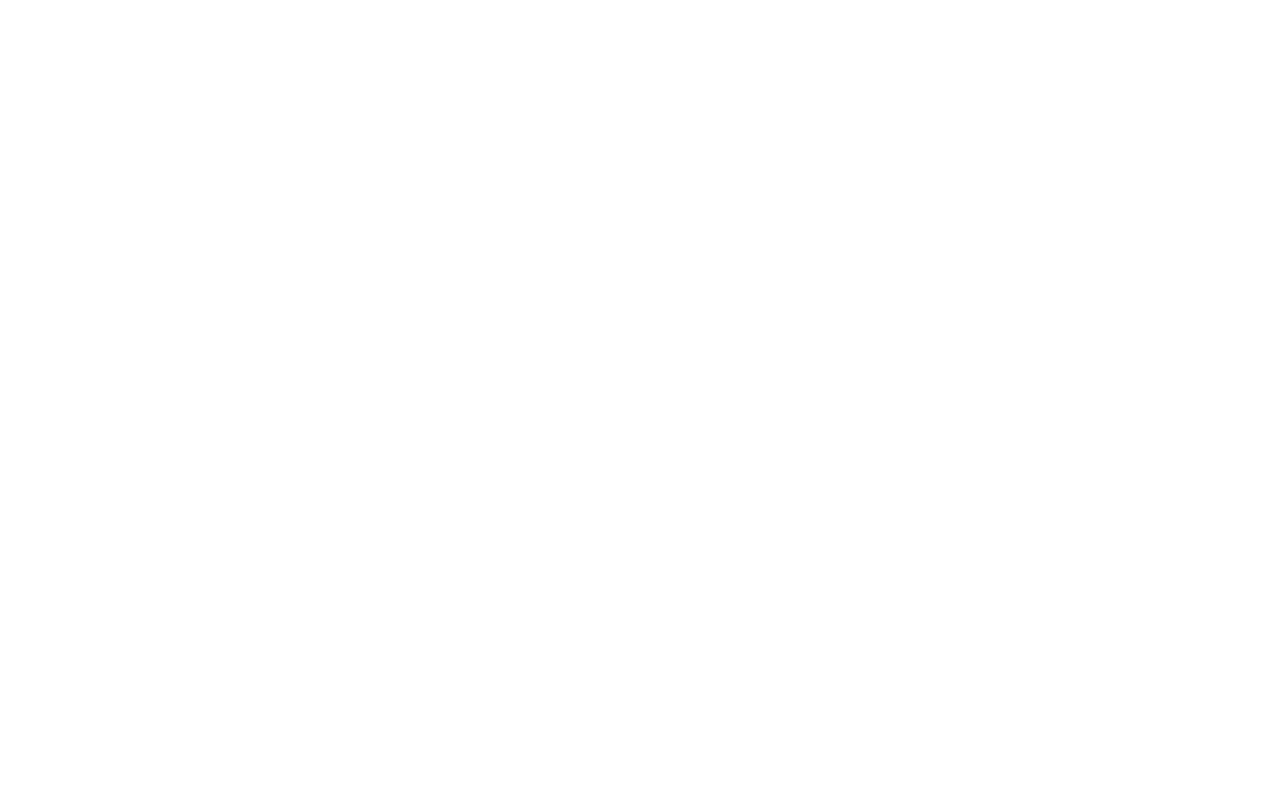
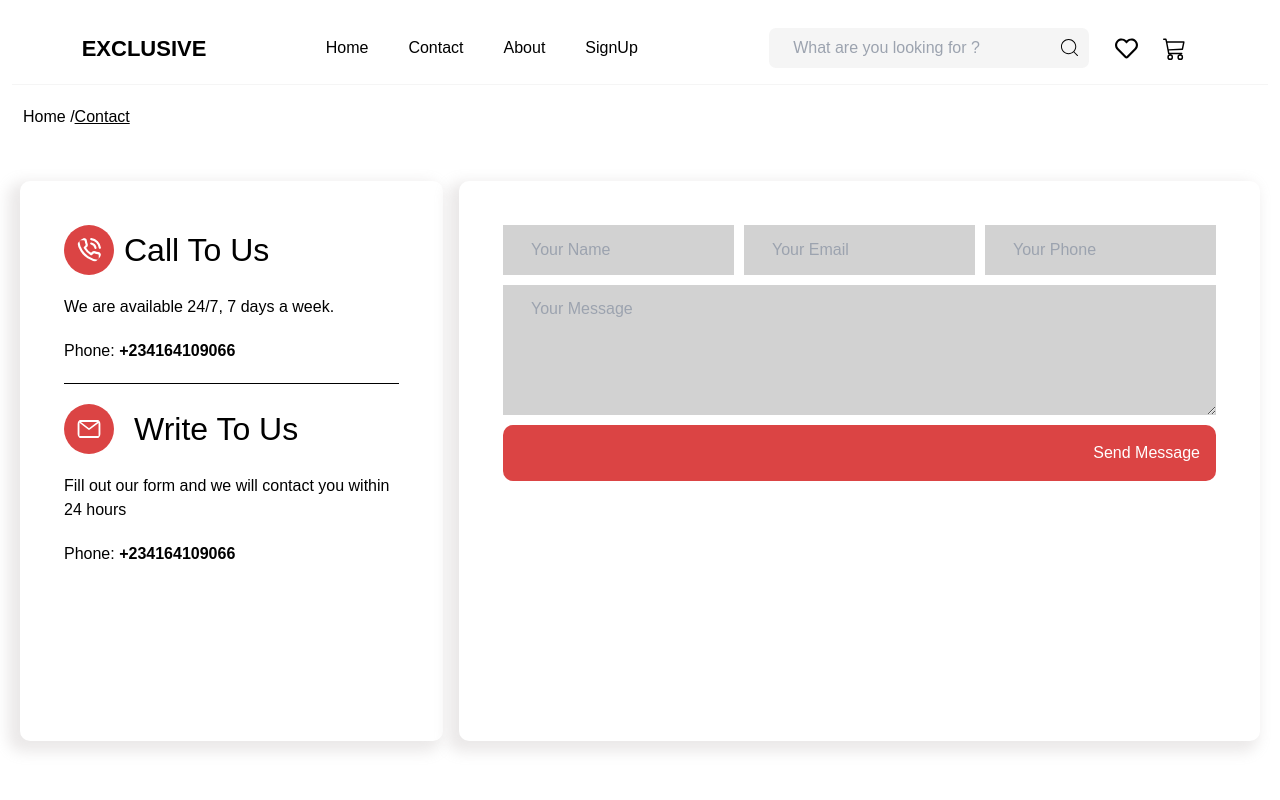
Before and after one commit to Emmanuel-Olawuni/vplug, a React (Create React App) app: page /contact in a window 1280 px wide. Before the commit this address had no page. Shown: the top 800 px of the page. Built offline with nearby package versions, Linux system fonts and the light colour scheme.

Commit message:
created contact

```diff
--- a/package.json
+++ b/package.json
@@ -9,6 +9,7 @@
     "react": "^18.2.0",
     "react-dom": "^18.2.0",
     "react-icons": "^4.10.1",
+    "react-loading-skeleton": "^3.3.1",
     "react-router-dom": "^6.14.2",
     "react-scripts": "5.0.1",
     "web-vitals": "^2.1.4"
--- a/src/App.js
+++ b/src/App.js
@@ -3,6 +3,8 @@
 import { Routes, Route } from "react-router-dom";
 import SignUp from "./pages/auth/SignIn";
 import Shop from "./pages/shop/Shop";
+import Login from "./pages/auth/Login";
+import Contact from "./pages/Contact/Contact";
 
 function App() {
   return (
@@ -10,6 +12,8 @@
       <Route path="/" element={<Home/>} />
       <Route path="/shop" element={<Shop />} />
       <Route path="/sign-up" element={<SignUp />}/>
+      <Route path="/login" element={<Login />}/>
+      <Route path="/contact" element={<Contact />}/>
     </Routes>
   );
 }
--- a/src/components/Footer.jsx
+++ b/src/components/Footer.jsx
@@ -7,7 +7,7 @@
 const Footer = () => {
   return (
     <>
-      <div className="bg-black text-white flex flex-col md:flex-row py-6 pb-14 px-4 gap-[20px] justify-around">
+      <div className="bg-black text-white flex flex-col md:flex-row py-6 pb-14 px-4 gap-[20px] justify-around footer">
         <div className="flex flex-col gap-[10px]">
           <div className=" text-[22px] font-extrabold"> EXCLUSIVE</div>
           <span>Subscribe</span>
@@ -20,7 +20,7 @@
             <button type="submit">
               <SiMinutemailer
                 size="20"
-                className="absolute top-0 right-5 transform translate-x-[50%] translate-y-[50%] z-10 bg-black w-[30px]"
+                className="absolute top-0 left-[9em] md:right-5 transform translate-x-[50%] translate-y-[50%] z-10 bg-black w-[30px]"
                 color="white"
               />
             </button>
--- a/src/components/Header.jsx
+++ b/src/components/Header.jsx
@@ -11,7 +11,7 @@
   };
   return (
     <>
-      <div className="flex md:flex-row justify-between md:justify-around relative gap-[12px] p-4 mt-2  md:m-3  md:items-center ">
+      <div className="flex md:flex-row justify-between md:justify-around relative gap-[12px] p-4 mt-2  md:m-3  md:items-center  border-b border-[#f5f5f5] ">
         <div className=" text-[22px] font-extrabold"> EXCLUSIVE</div>
         <div className=" hidden md:flex  font-[400] text-[min(12vw , 2.5rem)] gap-[12px] md:gap-[40px] ">
           <Link to="/" className="hover:underline">
--- /dev/null
+++ b/src/pages/Contact/Contact.jsx
@@ -0,0 +1,90 @@
+import React from "react";
+import Layout from "../../components/Layout";
+import { AiOutlineMail } from "react-icons/ai";
+import { LuPhoneCall } from "react-icons/lu";
+
+const Contact = () => {
+  return (
+    <Layout>
+      <div className="p-2 mb:p-">
+        <div className="breadcrumb flex justify-start ml-[15px]">
+          Home / <span className="underline">Contact</span>
+        </div>
+        <div className=" mt-[5vh] mb-[5vh] flex justify-around items-center flex-col md:flex-row p-3 gap-4">
+          <div className="left-side justify-center items-center shadow-2xl  card-shadow  rounded-[10px] p-11 h-[53vh] md:h-[70vh]">
+            <div className="flex flex-col gap-[20px]">
+              <div className="flex justify-start items-center gap-[10px]">
+                <LuPhoneCall
+                  size={50}
+                  className="bg-red-500 rounded-[50%] p-3"
+                  color="white"
+                />
+                <span className="font-semibld text-[2em]"> Call To Us</span>
+              </div>
+              <div className="flex flex-col gap-[20px] ">
+                <div>We are available 24/7, 7 days a week.</div>
+
+                <div>
+                  Phone: <span className="font-semibold">+234164109066</span>
+                </div>
+              </div>
+              <hr />
+              <div className="flex flex-col gap-[20px]">
+                <div className="flex justify-start items-center gap-[20px]">
+                  <AiOutlineMail
+                    size={50}
+                    className="bg-red-500 rounded-[50%] p-3"
+                    color="white"
+                  />
+                  <span className="font-semibld text-[2em]"> Write To Us</span>
+                </div>
+                <div className="flex flex-col gap-[20px]">
+                  <div>
+                    Fill out our form and we will contact you within 24 hours
+                  </div>
+                  <div>
+                    Phone: <span className="font-semibold">+234164109066</span>
+                  </div>
+                </div>
+              </div>
+            </div>
+          </div>
+          <div className="right-side flex flex-col  shadow-2xl  card-shadow  rounded-[10px] p-11 h-[53vh] md:h-[70vh]">
+            <div className="flex flex-col md:flex-row gap-[10px] items-center">
+              <input
+                type="text"
+                placeholder="Your Name"
+                required
+                className="bg-[#d2d2d2] focus:outline-none h-[50px]   p-3 "
+              />
+              <input
+                type="text"
+                placeholder="Your Email"
+                required
+                className="bg-[#d2d2d2] focus:outline-none h-[50px]   p-3 "
+              />
+              <input
+                type="text"
+                placeholder="Your Phone"
+                required
+                className="bg-[#d2d2d2] focus:outline-none h-[50px]    p-3"
+              />
+            </div>
+            <textarea
+              placeholder="Your Message"
+              className="bg-[#d2d2d2] focus:outline-none h-[130px]  p-3 mt-[10px]"
+            ></textarea>
+            <button
+              className="text-white mt-[10px] flex justify-end items-start w-[10p] bg-red-500 p-4 rounded-[10px]  hover:bg-white hover:text-red-500 duration-75 hover:border hover:border-red-500 "
+              type="submit"
+            >
+              Send Message
+            </button>
+          </div>
+        </div>
+      </div>
+    </Layout>
+  );
+};
+
+export default Contact;
--- /dev/null
+++ b/src/pages/auth/Login.jsx
@@ -0,0 +1,39 @@
+import React from "react";
+import AuthImage from "../../assets/signup.png";
+import Layout from "../../components/Layout";
+import Input from "../../components/Input";
+import "./Auth.css";
+import {Link} from 'react-router-dom'
+
+const Login = () => {
+  return (
+    <Layout>
+    <div className="flex flex-col md:flex-row gap-[20px] p-6 justify-center items-left md:items-center">
+      <div>
+        <img src={AuthImage} alt="" />
+      </div>
+      <div className="flex flex-col gap-[20px] w-[full] md:w-[50%] text-center">
+        <Input type="text" placeholder="Name or Username " />
+
+        <Input type="password" placeholder="Password"  />
+
+        <button
+          type="submit"
+          className="text-white bg-red-300 rounded-[10px] p-4 w-full shadow-xl  hover:bg-red-500 hover:text-white
+          hover:border duration-200  hover:easeIn  "
+        >
+         Login
+        </button>
+
+        <div className="flex gap-[10px] text-center justify-center items-center ">
+
+          <Link to='/sign-up' className='underline underline-offset-2 text-red-500' >Register Account</Link>
+          <Link to='/login' className='underline underline-offset-2 text-red-500' > Forget Password?</Link>
+        </div>
+      </div>
+    </div>
+  </Layout>
+  )
+}
+
+export default Login
--- a/src/pages/auth/SignIn.jsx
+++ b/src/pages/auth/SignIn.jsx
@@ -8,7 +8,7 @@
 const SignUp = () => {
   return (
     <Layout>
-      <div className="flex flex-col md:flex-row gap-[20px] p-6">
+      <div className="flex flex-col md:flex-row gap-[20px] p-6 justify-center items-left md:items-center">
         <div>
           <img src={AuthImage} alt="" />
         </div>
--- a/src/pages/home/home.css
+++ b/src/pages/home/home.css
@@ -83,3 +83,16 @@
 
 
 }
+.footer a:hover{
+  text-decoration: underline;
+  text-underline-offset: 2;
+}
+::placeholder{
+  padding-left: 1em;
+}
+
+.card-shadow{
+  box-shadow: -7px 6px 14px 5px rgba(232,230,230,0.89);
+-webkit-box-shadow: -7px 6px 14px 5px rgba(232,230,230,0.89);
+-moz-box-shadow: -7px 6px 14px 5px rgba(232,230,230,0.89);
+}
```
Also changed, not shown: 1 other file (tests, documents, lock files or other folders).
